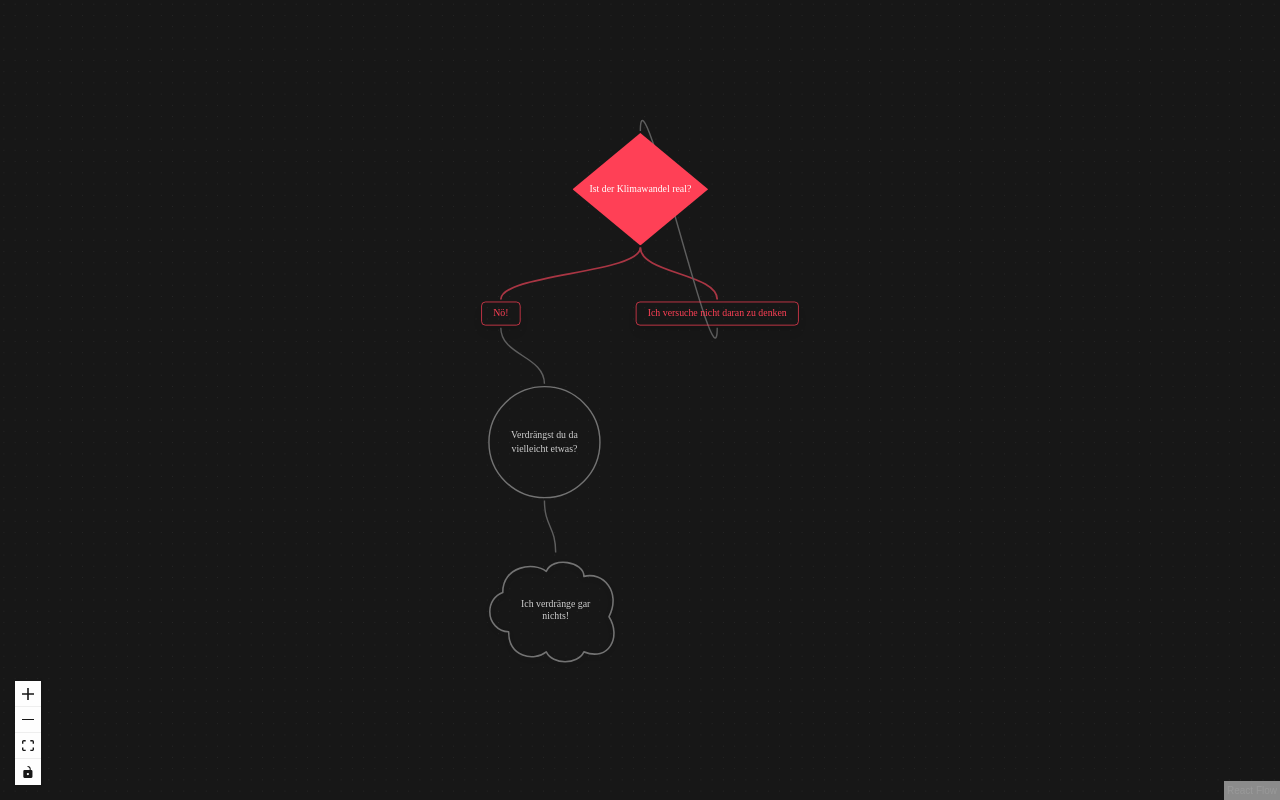
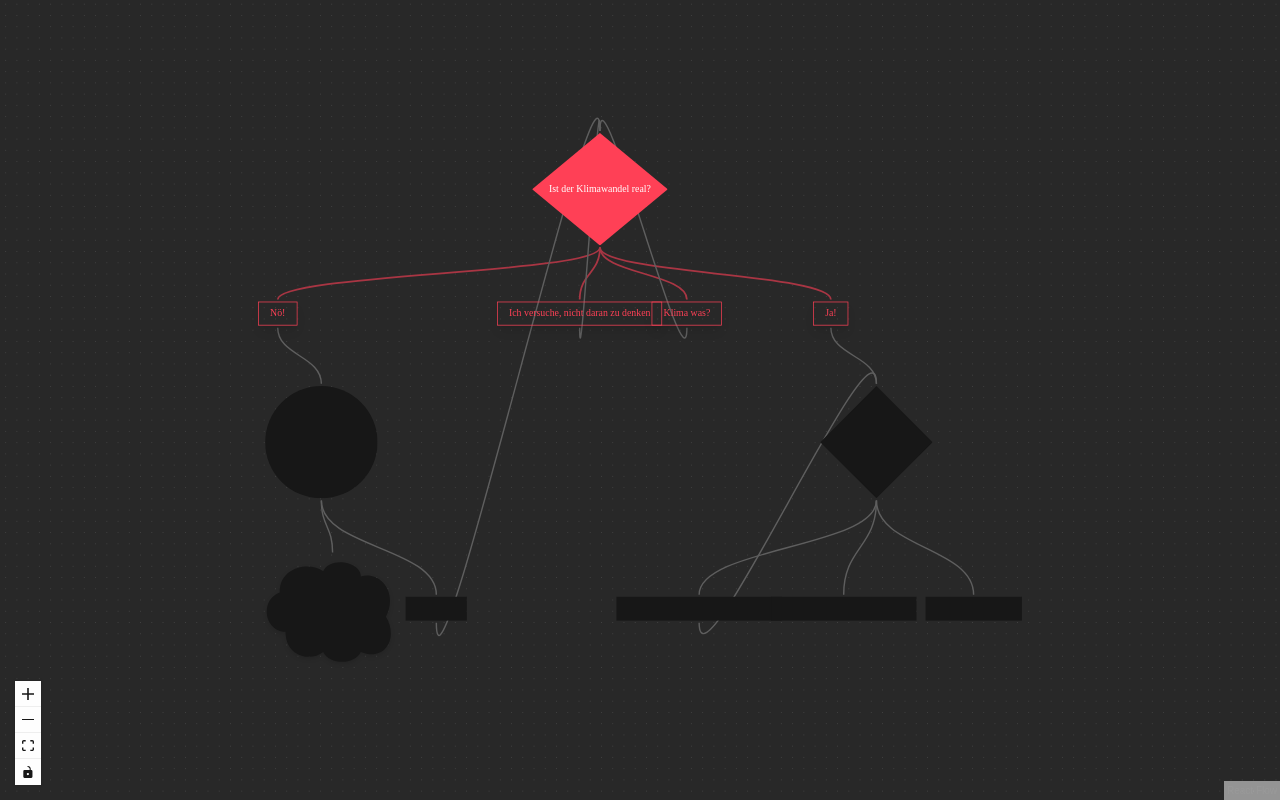
Before and after one commit to m8tec/dynamic-catastrophe, a Next.js app: page / in a window 1280 px wide. Built offline with nearby package versions, Linux system fonts and the light colour scheme.

Commit message:
feat: censor undiscovered nodes
Signed-off-by: M8te <38794725+m8tec@users.noreply.github.com>

```diff
--- a/app/components/FlowCanvas.tsx
+++ b/app/components/FlowCanvas.tsx
@@ -33,17 +33,34 @@ const edgeTypes = {
 const rawNodes: Node[] = [
   { id: '1', type: 'diamond', position: { x: 0, y: 0 }, data: { label: 'Ist der Klimawandel real?' } },
   { id: 'opt-no', type: 'option', position: { x: 0, y: 0 }, data: { label: 'Nö!' } },
-  { id: 'opt-ignore', type: 'option', position: { x: 0, y: 0 }, data: { label: 'Ich versuche nicht daran zu denken' } },
+  { id: 'opt-yes', type: 'option', position: { x: 0, y: 0 }, data: { label: 'Ja!' } },
+  { id: 'opt-ignore', type: 'option', position: { x: 0, y: 0 }, data: { label: 'Ich versuche, nicht daran zu denken' } },
+  { id: 'opt-ignore2', type: 'option', position: { x: 0, y: 0 }, data: { label: 'Ich versuche, nicht daran zu denken' } },
   { id: '2', type: 'circle', position: { x: 0, y: 0 }, data: { label: 'Verdrängst du da vielleicht etwas?' } },
+  { id: 'opt-hmmm', type: 'option', position: { x: 0, y: 0 }, data: { label: 'Hmmm...' } },
+  { id: 'opt-was', type: 'option', position: { x: 0, y: 0 }, data: { label: 'Klima was?' } },
   { id: '3', type: 'cloud', position: { x: 0, y: 0 }, data: { label: 'Ich verdränge gar nichts!' } },
+  { id: '4', type: 'diamond', position: { x: 0, y: 0 }, data: { label: 'Sind wir am Arsch?' } },
+  { id: 'opt-wen-meinst-du', type: 'option', position: { x: 0, y: 0 }, data: { label: 'Wenn meinst du mit >>wir<<?' } },
+  { id: 'opt-noch-nicht', type: 'option', position: { x: 0, y: 0 }, data: { label: 'Noch nicht, aber...' } },
 ];
 
 const rawEdges: Edge[] = [
   { id: 'e1-opt-no', source: '1', target: 'opt-no', type: 'interactive' },
+  { id: 'e1-opt-yes', source: '1', target: 'opt-yes', type: 'interactive' },
   { id: 'e1-opt-ignore', source: '1', target: 'opt-ignore', type: 'interactive' },
+  { id: 'e1-opt-ignore2', source: '4', target: 'opt-ignore2', type: 'interactive' },
+  { id: 'e1-opt-ignore22', source: 'opt-ignore2', target: '4', type: 'interactive' },
   { id: 'e-opt-2', source: 'opt-no', target: '2', type: 'interactive' },
+  { id: 'e-opt-3', source: 'opt-yes', target: '4', type: 'interactive' },
   { id: 'e2-3', source: '2', target: '3', type: 'interactive' },
   { id: 'e-ignore-1', source: 'opt-ignore', target: '1', type: 'interactive' },
+  { id: 'efwp', source: '2', target: 'opt-hmmm', type: 'interactive' },
+  { id: 'e-hmmm-4', source: 'opt-hmmm', target: '1', type: 'interactive' },
+  { id: 'e-opt-was', source: '1', target: 'opt-was', type: 'interactive' },
+  { id: 'e-opt-was2', source: 'opt-was', target: '1', type: 'interactive' },
+  { id: 'e-opt-wen-meinst-du', source: '4', target: 'opt-wen-meinst-du', type: 'interactive' },
+  { id: 'e-opt-noch-nicht', source: '4', target: 'opt-noch-nicht', type: 'interactive' },
 ];
 
 const { nodes: preparedNodes, edges: preparedEdges } = initializeFlowState(rawNodes, rawEdges);
@@ -67,7 +84,7 @@ export default function FlowCanvas() {
   }
 
   return (
-    <div className="w-full h-screen bg-neutral-900">
+    <div className="w-full h-screen bg-neutral-900" style={{ backgroundColor: COLORS.background }}>
       <ReactFlow
         nodes={nodes}
         edges={edges}
--- a/app/components/nodes/BaseNode.tsx
+++ b/app/components/nodes/BaseNode.tsx
@@ -4,15 +4,16 @@ interface BaseNodeProps {
   id: string;
   isActive?: boolean;
   isSelectable?: boolean;
+  isDiscovered?: boolean;
   children: React.ReactNode;
   className?: string;
 }
 
-export default function BaseNode({ id, isActive, children, className = "" }: BaseNodeProps) {
+export default function BaseNode({ id, isActive, isSelectable, isDiscovered = true, children, className = "" }: BaseNodeProps) {
   const { setNodes, setEdges, getEdges } = useReactFlow();
 
   const onNodeClick = () => {
-    if (isActive) return;
+    if (isActive || !isDiscovered) return;
 
     const edges = getEdges();
 
@@ -28,6 +29,7 @@ export default function BaseNode({ id, isActive, children, className = "" }: Bas
         } else if (nextNodeIds.includes(node.id)) {
             newData.isActive = false;
             newData.isSelectable = true;
+            newData.isDiscovered = true;
             if (newData.targetLabel) newData.label = newData.targetLabel;
         } else {
             newData.isActive = false;
@@ -42,6 +44,7 @@ export default function BaseNode({ id, isActive, children, className = "" }: Bas
 
         if (edge.source === id) {
             newData.isSelectable = true;
+            newData.isDiscovered = true;
         } else {
             newData.isSelectable = false;
         }
@@ -50,9 +53,11 @@ export default function BaseNode({ id, isActive, children, className = "" }: Bas
     }));
   };
 
+  const cursorClass = isSelectable ? 'cursor-pointer hover:scale-105 transition-all duration-300' : 'cursor-default';
+
   return (
     <div
-      className={`relative flex items-center justify-center min-w-40 min-h-40 group ${!isActive ? 'cursor-pointer hover:scale-105 transition-all duration-300' : ''} ${className}`}
+      className={`relative flex items-center justify-center min-w-40 min-h-40 group ${cursorClass} ${className}`}
       onClick={onNodeClick}
     >
       <Handle type="target" position={Position.Top} id="top" className="opacity-0" />
--- a/app/components/nodes/CircleNode.tsx
+++ b/app/components/nodes/CircleNode.tsx
@@ -6,29 +6,33 @@ interface CircleNodeProps {
   data: {
     label: string;
     isActive?: boolean;
+    isDiscovered?: boolean;
     isSelectable?: boolean;
   };
 }
 
 export default function CircleNode({ id, data }: CircleNodeProps) {
   const isActive = data.isActive;
+  const isDiscovered = data.isDiscovered;
   const isSelectable = data.isSelectable;
+
+  const backgroundColor = isActive ? COLORS.nodeBackgroundActive : isDiscovered ? COLORS.nodeBackgroundInactive : COLORS.nodeBackgroundUndiscovered;
+  const borderColor = (isActive || isSelectable) ? COLORS.nodeBackgroundActive : (isDiscovered ? COLORS.nodeBorderInactive : COLORS.nodeBorderUndiscovered);
+  const color = isActive ? COLORS.nodeTextActive : (isSelectable ? COLORS.nodeBackgroundActive : isDiscovered ? COLORS.nodeTextInactive : COLORS.nodeTextUndiscovered);
 
   return (
     <BaseNode id={id} isActive={isActive} isSelectable={isSelectable} className="w-40 h-40">
       <div
         className="absolute inset-0 rounded-full border-2 transition-all duration-300"
         style={{
-            backgroundColor: isActive ? COLORS.nodeBackgroundActive : COLORS.nodeBackgroundInactive,
-            borderColor: (isActive || isSelectable) ? COLORS.nodeBackgroundActive : COLORS.nodeBorderInactive,
+            backgroundColor,
+            borderColor
         }}
       ></div>
 
       <div className="relative z-10 text-center text-sm font-medium px-6 pointer-events-none transition-colors duration-300"
         style={{
-            color: isActive
-              ? COLORS.nodeTextActive
-              : (isSelectable ? COLORS.nodeBackgroundActive : COLORS.nodeTextInactive),
+            color,
             fontFamily: 'Vesper Libre',
         }}
       >
--- a/app/components/nodes/CloudNode.tsx
+++ b/app/components/nodes/CloudNode.tsx
@@ -6,15 +6,21 @@ interface CloudNodeProps {
   data: {
     label: string;
     isActive?: boolean;
+    isDiscovered?: boolean;
     isSelectable?: boolean;
   };
 }
 
 export default function CloudNode({ id, data }: CloudNodeProps) {
   const isActive = data.isActive;
+  const isDiscovered = data.isDiscovered;
   const isSelectable = data.isSelectable;
 
   const cloudPath = "M228 780.001C214.75 780.001 204 769.251 204 756.001C204 745.401 210.5 736.451 220.58 733.171C220 702.001 260 696.001 276 708.001C284 690.001 324 696.001 324 714.001C348 708.001 372 732.001 356 762.001C372 786.001 356 816.001 324 804.001C316 819.601 284 819.601 276 804.001C260 816.001 228 810.001 228 780.001Z";
+
+  const color = isActive ? COLORS.nodeTextActive : isDiscovered ? COLORS.nodeTextInactive : COLORS.nodeTextUndiscovered;
+  const fill = isActive ? COLORS.nodeBackgroundActive : isDiscovered ? COLORS.nodeBackgroundInactive : COLORS.nodeBackgroundUndiscovered;
+  const stroke = (isActive || isSelectable) ? COLORS.nodeBackgroundActive : isDiscovered ? COLORS.nodeBorderInactive : COLORS.nodeBorderUndiscovered;
 
   return (
     <BaseNode id={id} isActive={isActive} isSelectable={isSelectable} className="w-48 h-40">
@@ -25,8 +31,8 @@ export default function CloudNode({ id, data }: CloudNodeProps) {
       >
         <path
           d={cloudPath}
-          fill={isActive ? COLORS.nodeBackgroundActive : COLORS.nodeBackgroundInactive}
-          stroke={(isActive || isSelectable) ? COLORS.nodeBackgroundActive : COLORS.nodeBorderInactive}
+          fill={fill}
+          stroke={stroke}
           strokeWidth="2"
           strokeLinejoin="round"
           className="transition-all duration-300"
@@ -35,7 +41,7 @@ export default function CloudNode({ id, data }: CloudNodeProps) {
 
       <div className="relative z-10 text-center text-xs sm:text-sm font-medium px-10 pointer-events-none transition-colors duration-300 break-words w-full"
         style={{
-            color: isActive ? COLORS.nodeTextActive : COLORS.nodeTextInactive,
+            color,
             fontFamily: 'Vesper Libre',
             lineHeight: '1.2'
         }}
--- a/app/components/nodes/DiamondNode.tsx
+++ b/app/components/nodes/DiamondNode.tsx
@@ -6,33 +6,45 @@ interface DiamondNodeProps {
   data: {
     label: string;
     isActive?: boolean;
+    isSelectable?: boolean;
+    isDiscovered?: boolean;
   };
 }
 
 export default function DiamondNode({ id, data }: DiamondNodeProps) {
-  const isActive = data.isActive;
+  const { isActive, isSelectable, isDiscovered } = data;
+
+  const bgColor = isDiscovered
+    ? (isActive ? COLORS.nodeBackgroundActive : isSelectable ? COLORS.nodeBackgroundSelectableDiamond : COLORS.nodeBackgroundInactiveDiamond)
+    : COLORS.nodeBackgroundUndiscovered;
+
+  const borderColor = isDiscovered && (isActive || isSelectable)
+    ? COLORS.nodeBackgroundActive
+    : (isDiscovered ? COLORS.nodeBorderInactive : COLORS.nodeBackgroundUndiscovered);
+
+  const textColor = isActive ? COLORS.nodeTextActive : (isDiscovered ? COLORS.nodeTextInactive : COLORS.nodeTextUndiscovered);
 
   return (
-    <BaseNode id={id} isActive={isActive}>
+    <BaseNode id={id} isActive={isActive} isSelectable={isSelectable} isDiscovered={isDiscovered}>
       <div
-        className="absolute inset-0 transition-all duration-300"
+        className="absolute inset-0 transition-all duration-700"
         style={{
-            backgroundColor: isActive ? COLORS.nodeBackgroundActive : COLORS.nodeBorderInactive,
+            backgroundColor: borderColor,
             clipPath: 'polygon(50% 0%, 100% 50%, 50% 100%, 0% 50%)'
         }}
       ></div>
 
       <div
-        className="absolute inset-[2px] transition-all duration-300"
+        className="absolute inset-[2px] transition-all duration-700"
         style={{
-            backgroundColor: isActive ? COLORS.nodeBackgroundActive : COLORS.nodeBackgroundInactiveDiamond,
+            backgroundColor: bgColor,
             clipPath: 'polygon(50% 0%, 100% 50%, 50% 100%, 0% 50%)'
         }}
       ></div>
 
-      <div className="relative z-10 text-center text-sm font-medium px-6 pointer-events-none transition-colors duration-300"
+      <div className="relative z-10 text-center text-sm font-medium px-6 pointer-events-none transition-all duration-700"
         style={{
-            color: isActive ? COLORS.nodeTextActive : COLORS.nodeTextInactive,
+            color: textColor,
             fontFamily: 'Vesper Libre',
         }}
       >
--- a/app/components/nodes/OptionNode.tsx
+++ b/app/components/nodes/OptionNode.tsx
@@ -6,15 +6,21 @@ interface OptionNodeProps {
   data: {
     label: string;
     isActive?: boolean;
+    isDiscovered?: boolean;
     isSelectable?: boolean;
   };
 }
 
 export default function OptionNode({ id, data }: OptionNodeProps) {
   const isActive = data.isActive;
+  const isDiscovered = data.isDiscovered;
   const isSelectable = data.isSelectable;
 
-  let buttonClasses = "px-4 py-1.5 text-sm font-medium transition-all duration-300 font-vesper rounded-md ";
+  let buttonClasses = "px-4 py-1.5 text-sm font-medium transition-all duration-300 font-vesper ";
+
+  const backgroundColor = isActive ? COLORS.nodeBackgroundActive : isDiscovered ? COLORS.nodeBackgroundInactive : COLORS.nodeBackgroundUndiscovered;
+  const borderColor = isSelectable ? COLORS.nodeBackgroundActive : isDiscovered ? COLORS.nodeBorderInactiveOption : COLORS.nodeBorderUndiscovered;
+  const color = isActive ? COLORS.nodeTextActive : (isSelectable ? COLORS.optionTextNext : isDiscovered ? COLORS.optionTextDefault : COLORS.nodeTextUndiscovered);
 
   if (isActive) {
       buttonClasses += "shadow-lg";
@@ -27,11 +33,11 @@ export default function OptionNode({ id, data }: OptionNodeProps) {
   return (
     <BaseNode id={id} isActive={isActive} isSelectable={isSelectable} className="!min-w-0 !min-h-0 !w-max !h-max">
       <div className={buttonClasses} style={{
-        backgroundColor: isActive ? COLORS.nodeBackgroundActive : COLORS.optionBackgroundInactive,
-        borderColor: isSelectable ? COLORS.nodeBackgroundActive : 'transparent',
+        backgroundColor,
+        borderColor,
         borderWidth: '1px',
-        color: isActive ? COLORS.optionTextActive : (isSelectable ? COLORS.optionTextNext : COLORS.optionTextDefault),
-        fontFamily: 'Vesper Libre',
+        color,
+        fontFamily: 'Vesper Libre'
       }}>
         {data.label}
       </div>
--- a/utils/flowInit.ts
+++ b/utils/flowInit.ts
@@ -14,23 +14,30 @@ export const initializeFlowState = (nodes: Node[], edges: Edge[]) => {
     .filter((edge) => edge.source === startNodeId)
     .map((edge) => edge.target);
 
-  const initializedNodes = nodes.map((node) => ({
+  const initializedNodes = nodes.map((node) => {
+    const isStart = node.id === startNodeId;
+    const isNext = selectableNodeIds.includes(node.id);
+
+    return {
       ...node,
       data: {
         ...node.data,
-      isActive: node.id === startNodeId,
-      isSelectable: selectableNodeIds.includes(node.id),
-      label: node.id === startNodeId && node.data.targetLabel
+        isActive: isStart,
+        isSelectable: isNext,
+        isDiscovered: isStart || isNext,
+        label: isStart && node.data.targetLabel
                ? node.data.targetLabel
                : (node.data.label || "")
       },
-  }));
+    };
+  });
 
   const initializedEdges = edges.map((edge) => ({
     ...edge,
     data: {
       ...edge.data,
       isSelectable: edge.source === startNodeId,
+      isDiscovered: edge.source === startNodeId,
       isClicked: false,
       isRevealed: false,
     },
```
Also changed, not shown: app/constants/theme.ts (+8 -4 lines). Lines whose indentation alone changed are shown as unchanged.
